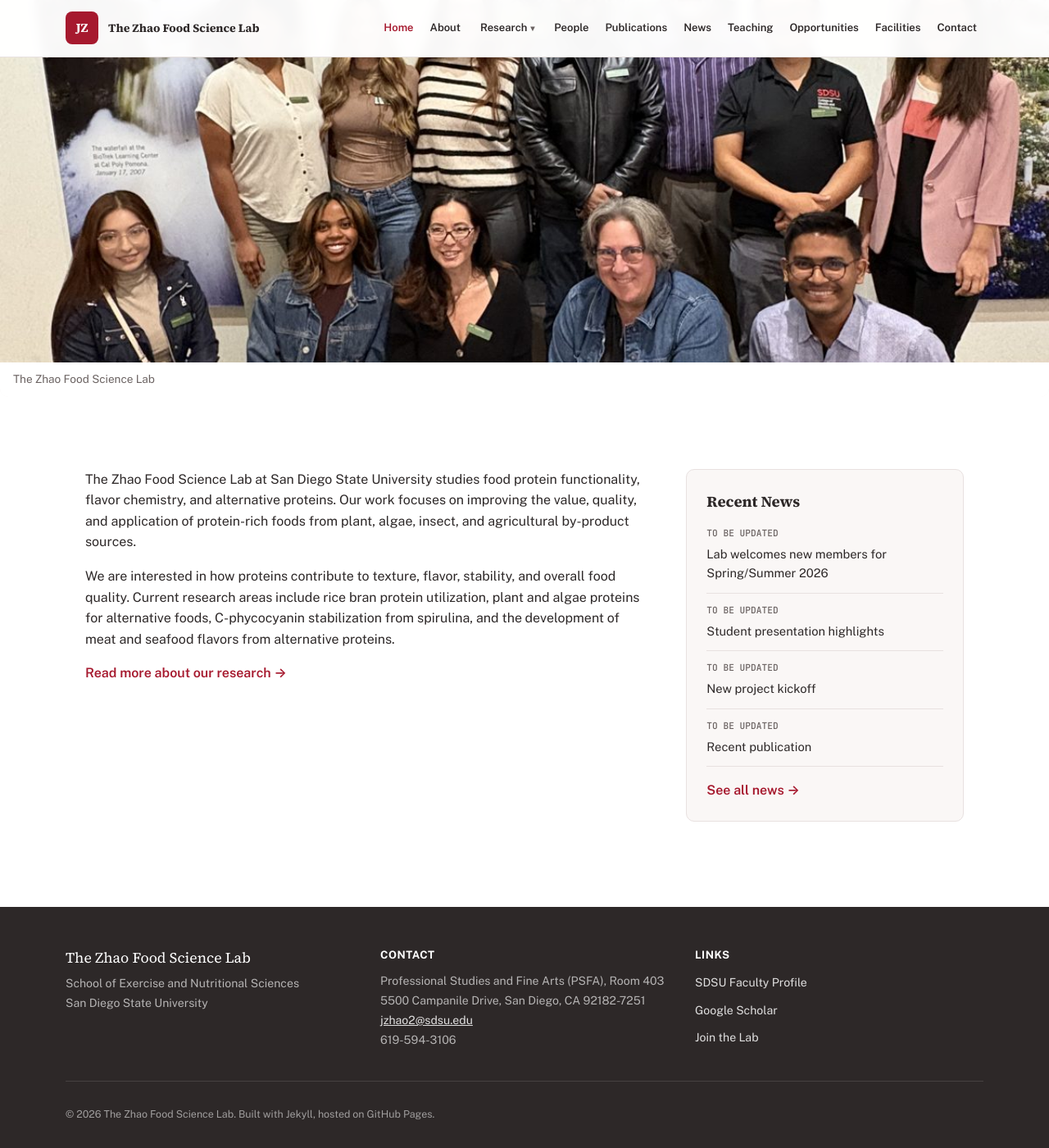
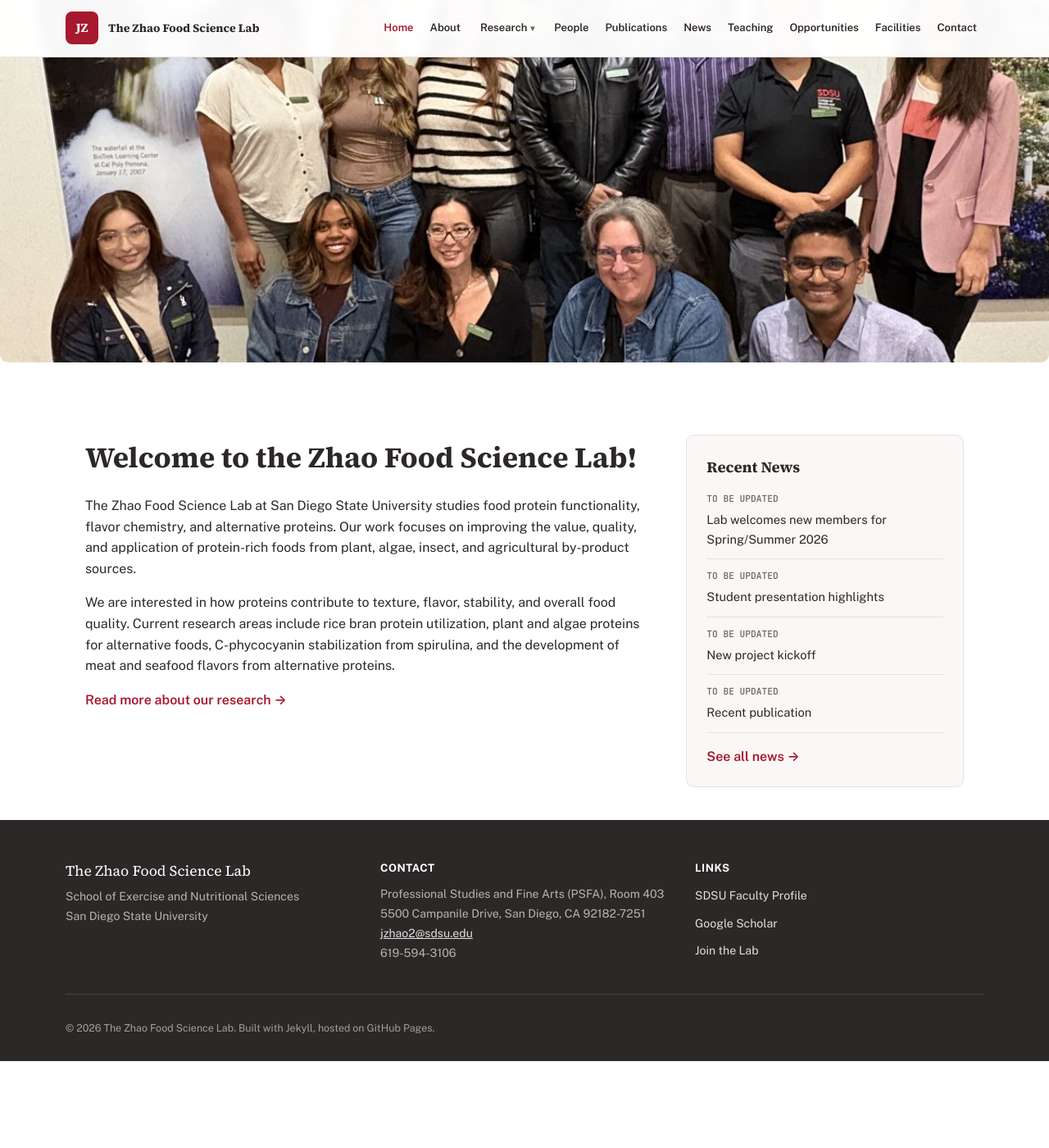
Before and after one commit to Rabiul-Alam-Roni/jingzhaolab, a Jekyll site: the page built from index.md, in a window 1280 px wide and 1400 px high, scrolled down 148 px. Shown: the whole window at 82% size. Built offline with Jekyll 4.4.1, drawn with Linux system fonts in a browser that asks for light colours; after the commit the page ends 1442 px from its top, so only the background shows below that.

Commit message:
jingzhaolab

```diff
--- a/_data/team_photos.yml
+++ b/_data/team_photos.yml
@@ -7,4 +7,3 @@
 # ───────────────────────────────────────────────────────────
 
 - image: "/assets/images/team/team-2026-01.jpg"
-  caption: "The Zhao Food Science Lab"
--- a/_layouts/home.html
+++ b/_layouts/home.html
@@ -6,6 +6,7 @@ layout: default
 <section class="section home-intro">
   <div class="container home-intro__grid">
     <div class="home-intro__main">
+      <h1>Welcome to the Zhao Food Science Lab!</h1>
       <p>
         The Zhao Food Science Lab at San Diego State University studies food
         protein functionality, flavor chemistry, and alternative proteins.
--- a/assets/css/main.css
+++ b/assets/css/main.css
@@ -246,14 +246,14 @@ a:focus-visible, button:focus-visible, summary:focus-visible {
 }
 
 /* ── Homepage: welcome + news sidebar (Coley-style) ─────── */
-.home-intro { padding-top: 48px; }
+.home-intro { padding-top: 48px; padding-bottom: 32px; }
 .home-intro__grid {
   display: grid;
   grid-template-columns: 2fr 1fr;
   gap: 56px;
   align-items: start;
 }
-.home-intro__main h1 { font-family: var(--font-display); font-size: 2rem; margin: 0 0 18px; }
+.home-intro__main h1 { font-family: var(--font-display); font-weight: 700; font-size: 2.2rem; margin: 0 0 18px; }
 .home-intro__main p { color: var(--color-text); margin: 0 0 16px; }
 .text-link { color: var(--color-primary); font-weight: 600; text-decoration: none; }
 .text-link:hover { text-decoration: underline; }
@@ -503,7 +503,7 @@ a:focus-visible, button:focus-visible, summary:focus-visible {
 .placeholder-table th { background: var(--color-surface); }
 
 /* ── Footer ──────────────────────────────────────────────── */
-.site-footer { background: var(--color-charcoal); color: rgba(255, 255, 255, 0.85); margin-top: 40px; }
+.site-footer { background: var(--color-charcoal); color: rgba(255, 255, 255, 0.85); margin-top: 8px; }
 .site-footer__grid { display: grid; grid-template-columns: repeat(3, 1fr); gap: 32px; padding: 48px 0 32px; }
 @media (max-width: 760px) { .site-footer__grid { grid-template-columns: 1fr; } }
 .site-footer__title { font-family: var(--font-display); font-size: 1.1rem; color: #fff; margin: 0 0 6px; }
```
